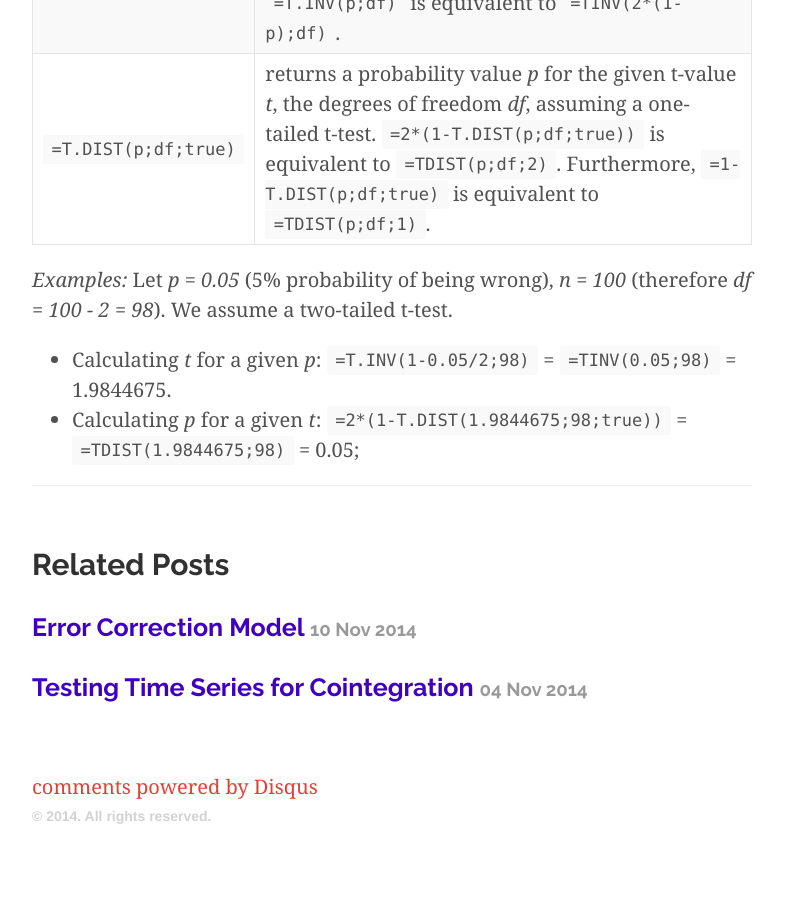
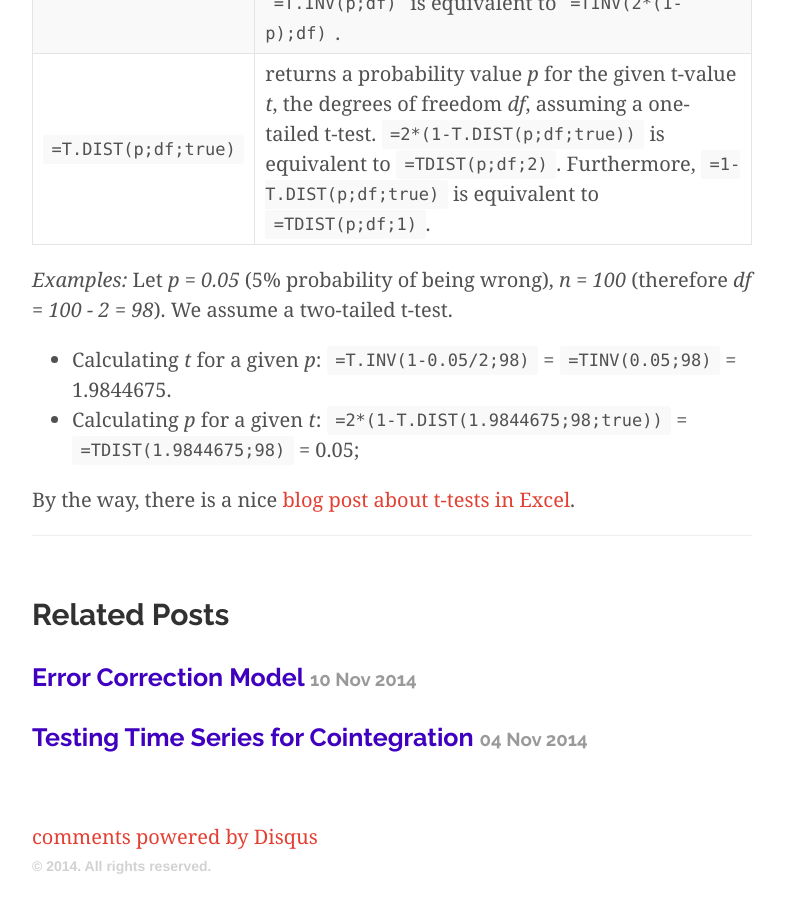
Before and after one commit to fabian-kostadinov/fabian-kostadinov.github.io, a Jekyll site: the page built from _posts/2014-10-30-significance-testing-of-pearson-correlations-in-excel.md, in a window 1280 px wide and 900 px high, scrolled down 5615 px. Shown: the whole window, without its empty margins (248-1034 px from the left). Built offline with Jekyll 4.4.1, drawn with Linux system fonts in a browser that asks for light colours; nearby versions of some CDN libraries; Markdown is read by kramdown in place of the engine named in the settings; comment, search, counter and statistics services are not loaded; before the commit the page ends 6465 px from its top, so only the background shows below that.

Commit message:
Added link for t-tests

```diff
--- a/_posts/2014-10-30-significance-testing-of-pearson-correlations-in-excel.md
+++ b/_posts/2014-10-30-significance-testing-of-pearson-correlations-in-excel.md
@@ -110,3 +110,5 @@ _Examples:_ Let _p = 0.05_ (5% probability of being wrong), _n = 100_ (therefore
 
 * Calculating _t_ for a given _p_: <code>=T.INV(1-0.05/2;98)</code> = <code>=TINV(0.05;98)</code> = 1.9844675.
 * Calculating _p_ for a given _t_: <code>=2*(1-T.DIST(1.9844675;98;true))</code> = <code>=TDIST(1.9844675;98)</code> = 0.05;
+
+By the way, there is a nice [blog post about t-tests in Excel](http://www.real-statistics.com/students-t-distribution/t-distribution-basic-concepts/).
```
